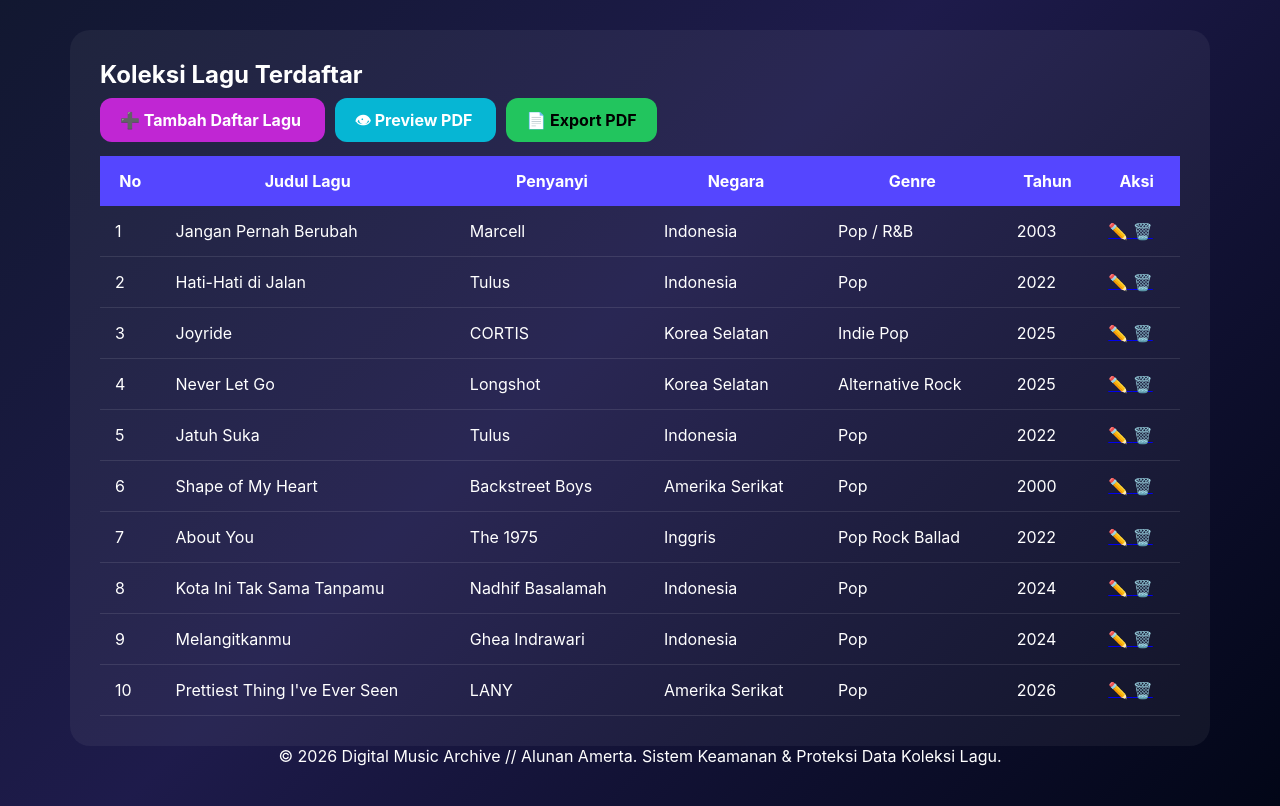
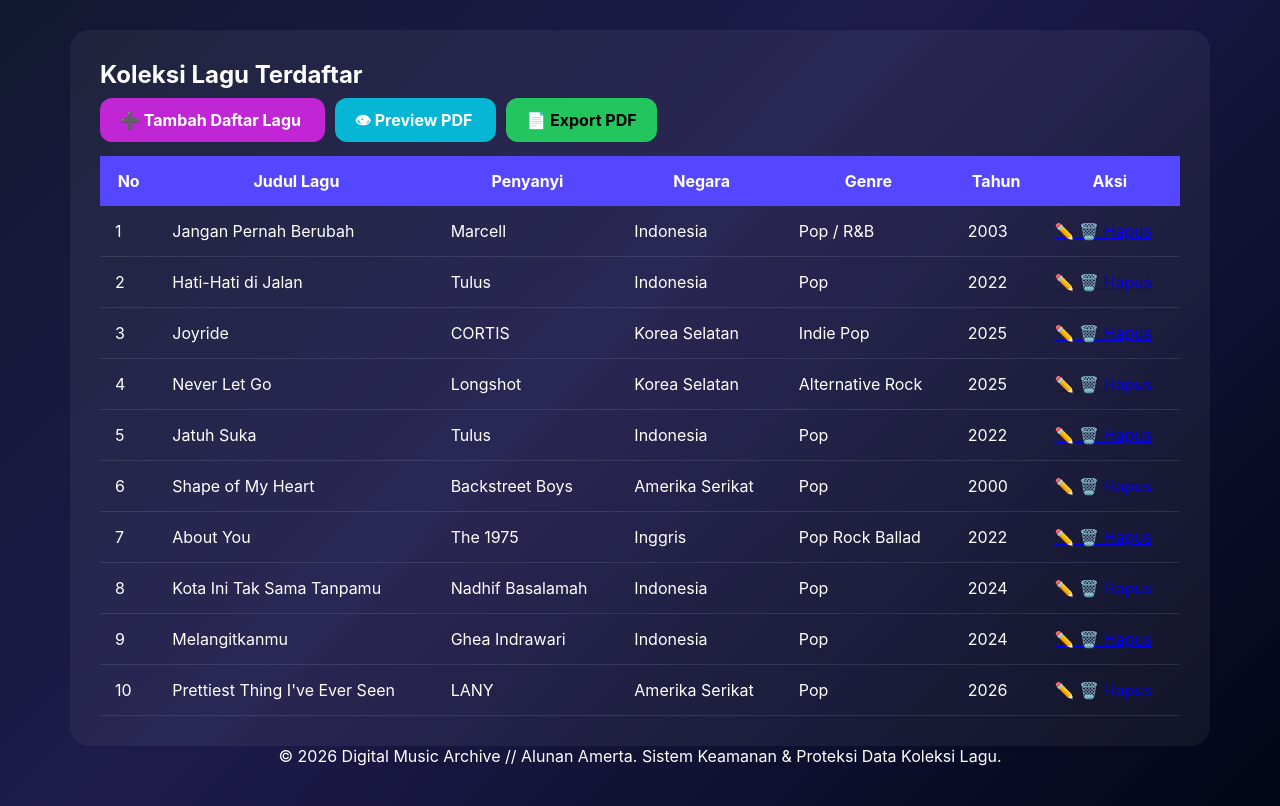
Before and after one commit to khoirunnisasyifa919-sketch/cryptovault, a Flask app: page / in a window 1280 px wide. Shown: the part 233-1039 px from the top of the page. Run offline with Flask 3, Linux system fonts and the light colour scheme.

Commit message:
Update index.html

```diff
--- a/templates/index.html
+++ b/templates/index.html
@@ -63,8 +63,10 @@ Digital Signature SHA-256
 ✏️
 </a>
 
-<a href="/delete/{{ loop.index0 }}">
-🗑️
+<a href="/delete/{{ loop.index0 }}"
+   class="btn-delete"
+   onclick="return confirm('⚠️ PERINGATAN\n\nApakah Anda yakin ingin menghapus data lagu ini?\n\nData yang telah dihapus tidak dapat dikembalikan.')">
+   🗑️ Hapus
 </a>
 
 </td>
```
